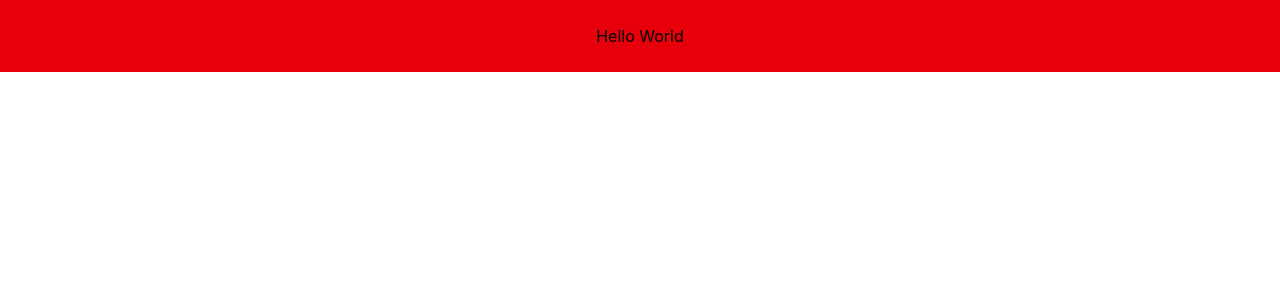
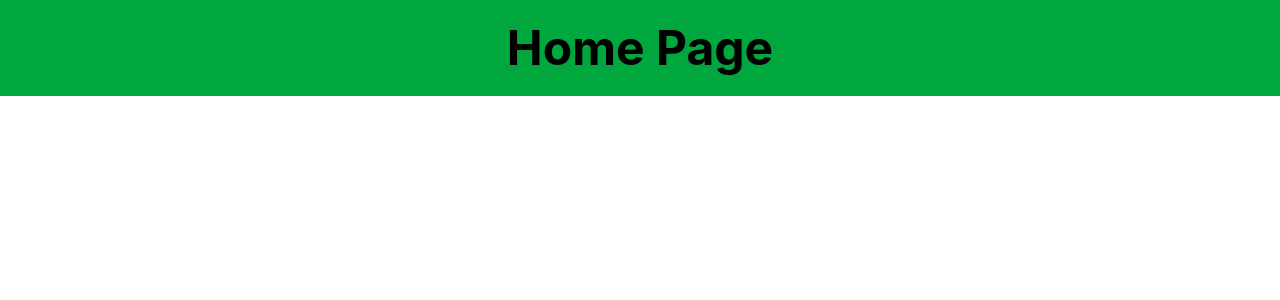
Before and after one commit to khalidhossain5000/kodawave-react-full-website-project, a React (Vite) app: page / in a window 1280 px wide. Shown: the top 300 px of the page. Built offline with nearby package versions, Linux system fonts and the light colour scheme.

Commit message:
inital setup fully completed

```diff
--- /dev/null
+++ b/src/Components/Shared/Footer/Footer.jsx
@@ -0,0 +1,11 @@
+import React from 'react';
+
+const Footer = () => {
+    return (
+      <section>
+
+      </section>
+    );
+};
+
+export default Footer;
--- /dev/null
+++ b/src/Components/Shared/NavBar/NavBar.jsx
@@ -0,0 +1,11 @@
+import React from 'react';
+
+const NavBar = () => {
+    return (
+        <nav>
+
+        </nav>
+    );
+};
+
+export default NavBar;
--- /dev/null
+++ b/src/Layouts/RootLayout.jsx
@@ -0,0 +1,22 @@
+import React from "react";
+import { Outlet } from "react-router";
+import NavBar from "../Components/Shared/NavBar/NavBar";
+import Footer from "../Components/Shared/Footer/Footer";
+
+const RootLayout = () => {
+  return (
+    <div>
+      <header>
+        <NavBar />
+      </header>
+      <main>
+        <Outlet />
+      </main>
+      <footer>
+        <Footer />
+      </footer>
+    </div>
+  );
+};
+
+export default RootLayout;
--- /dev/null
+++ b/src/Pages/HomePage/Home.jsx
@@ -0,0 +1,11 @@
+import React from 'react';
+
+const HomePage = () => {
+    return (
+        <div>
+            <h2 className='bg-green-600 py-6 text-center text-5xl font-bold'>Home Page</h2>
+        </div>
+    );
+};
+
+export default HomePage;
--- a/src/Router/Router.jsx
+++ b/src/Router/Router.jsx
@@ -1,9 +1,17 @@
 import { createBrowserRouter } from "react-router";
+import RootLayout from "../Layouts/RootLayout";
+import HomePage from "../Pages/HomePage/Home";
 
 
 export const router = createBrowserRouter([
   {
     path: "/",
-    element: <div className="bg-red-600 text-center py-6">Hello World</div>,
+    Component:RootLayout,
+    children:[
+        {
+            index:true,
+            Component:HomePage
+        }
+    ]
   },
 ]);
```
